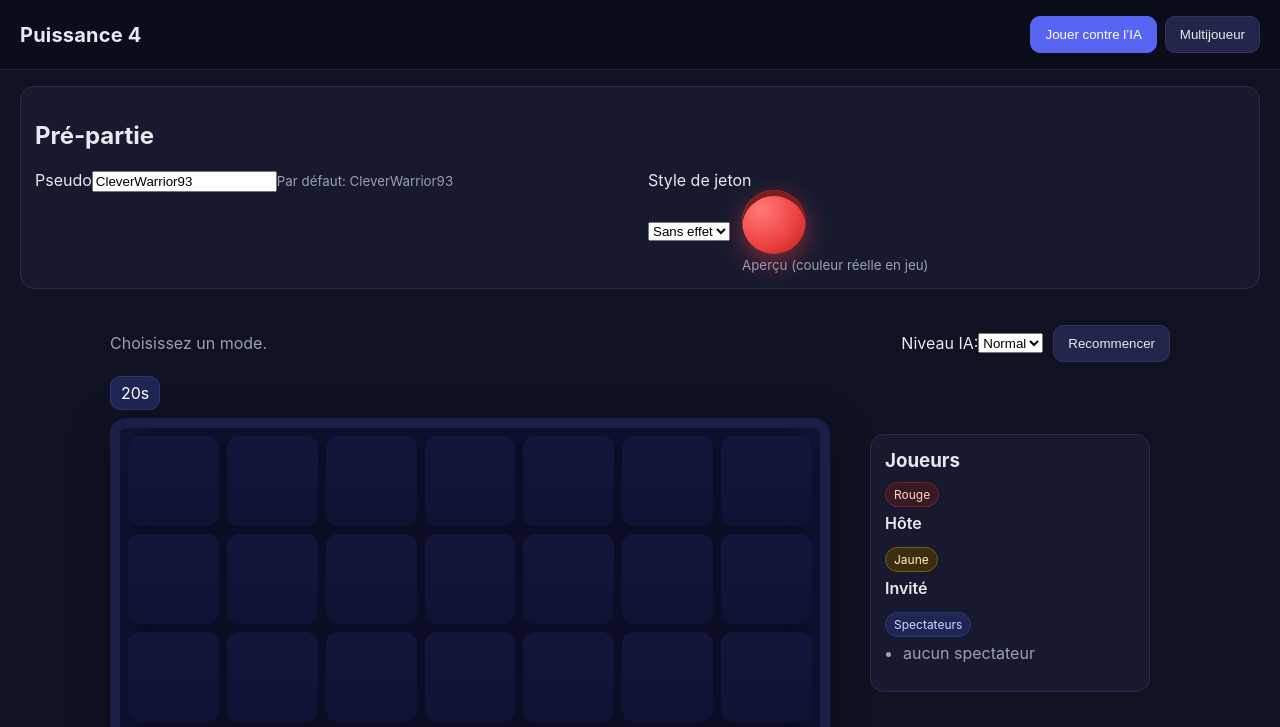
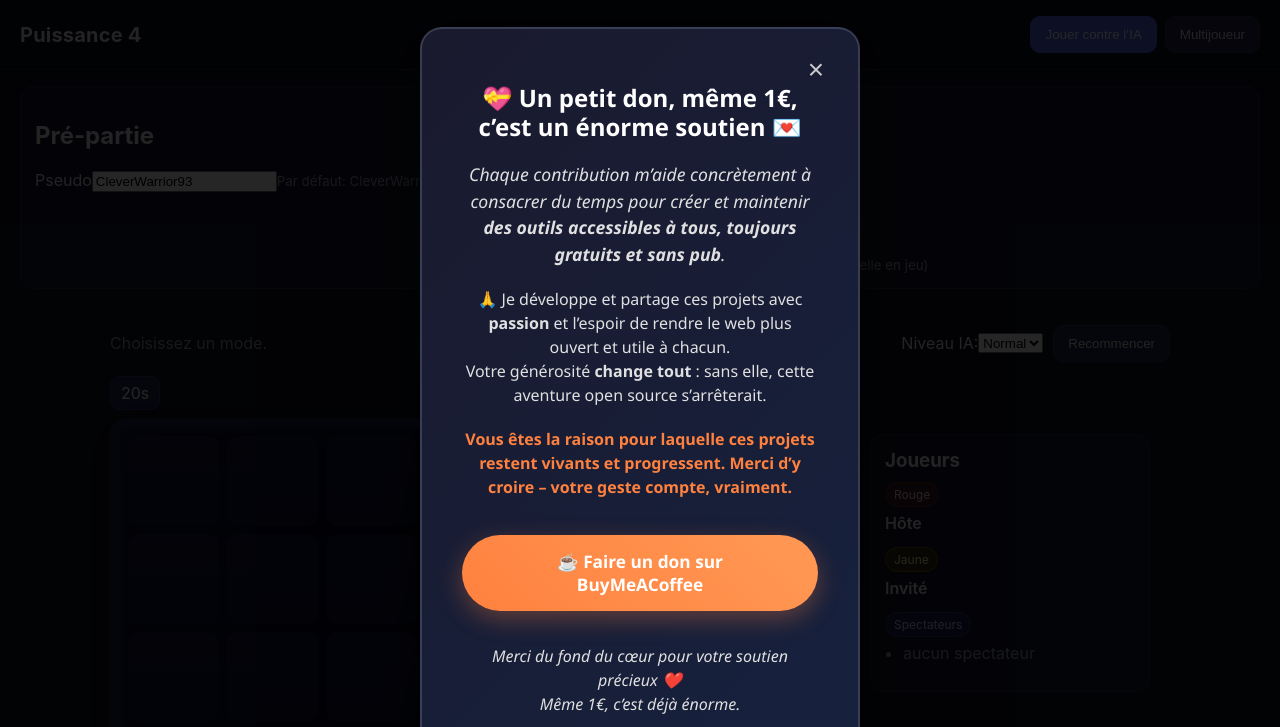
Before and after one commit to noebsc/Puissance4, a plain HTML site: page index.html in a window 1280 px wide. Shown: the top 727 px of the page. Drawn offline with Linux system fonts and the light colour scheme.

Commit message:
Update style.css

```diff
--- a/style.css
+++ b/style.css
@@ -375,3 +375,134 @@ footer {
 .spectator .board .cell:hover {
   transform: none;
 }
+/* Pop-up DONATION forcé (et tous styles utiles) */
+#donation-popup {
+  position: fixed;
+  top: 0;
+  left: 0;
+  right: 0;
+  bottom: 0;
+  background: rgba(0,0,0,0.85);
+  display: flex;
+  justify-content: center;
+  align-items: center;
+  z-index: 2147483647;
+  transition: opacity 0.3s ease;
+  opacity: 1;
+  visibility: visible;
+}
+
+.donation-popup-hidden {
+  display: none !important;
+  opacity: 0 !important;
+  visibility: hidden !important;
+}
+
+/* MODAL au centre */
+.donation-modal {
+  background: linear-gradient(135deg, #1a1a2e, #16213e);
+  border-radius: 22px;
+  padding: 35px 40px;
+  max-width: 440px;
+  width: 90vw;
+  text-align: center;
+  color: white;
+  font-family: 'Segoe UI', sans-serif;
+  box-shadow: 0 16px 48px rgba(0,0,0,0.52);
+  border: 2px solid rgba(255,255,255,0.14);
+  animation: donationFadeInScale 0.45s ease-in;
+  position: relative;
+}
+
+/* Animation arrivée modal */
+@keyframes donationFadeInScale {
+  0% { opacity: 0; transform: scale(0.88) translateY(24px);}
+  100% { opacity: 1; transform: scale(1) translateY(0);}
+}
+
+.donation-content h2 {
+  font-weight: 700;
+  margin-bottom: 20px;
+  font-size: 1.5rem;
+  line-height: 1.2;
+  color: #fff;
+}
+
+.donation-content p {
+  margin-bottom: 20px;
+  font-size: 1rem;
+  line-height: 1.5;
+  color: #e0e0e0;
+}
+
+.donation-content p strong,
+.donation-content span {
+  color: #ff813f !important;
+  font-weight: 600;
+}
+
+/* Le bouton DON */
+.donation-button {
+  display: inline-block;
+  background: linear-gradient(45deg, #ff813f, #ff9954);
+  color: white;
+  font-weight: 700;
+  text-decoration: none;
+  padding: 15px 32px;
+  border-radius: 40px;
+  font-size: 1.08rem;
+  transition: all 0.24s ease;
+  margin: 16px 0;
+  box-shadow: 0 8px 25px rgba(255, 129, 63, 0.32);
+  border: none;
+  cursor: pointer;
+}
+
+.donation-button:hover, .donation-button:focus {
+  background: linear-gradient(45deg, #e76e20, #ff813f);
+  transform: translateY(-2px) scale(1.04);
+  box-shadow: 0 12px 38px rgba(255, 129, 63, 0.38);
+}
+
+/* Texte de stylisation supplémentaire */
+.donation-note {
+  font-size: 0.97rem;
+  color: #bbb;
+  font-style: italic;
+  margin-top: 17px;
+  margin-bottom: 0;
+}
+
+#close-donation-popup {
+  position: absolute;
+  top: 15px;
+  right: 20px;
+  background: transparent;
+  border: none;
+  color: #ccc;
+  font-size: 28px;
+  cursor: pointer;
+  transition: color 0.25s ease;
+  outline: none;
+}
+
+#close-donation-popup:hover {
+  color: #ff813f;
+}
+
+/* Responsive mobile */
+@media (max-width: 540px) {
+  .donation-modal {
+    padding: 22px 10px;
+    margin: 14px;
+    max-width: none;
+  }
+  .donation-content h2 { font-size: 1.2rem; }
+  .donation-content p { font-size: 0.96rem; }
+  .donation-button { padding: 12px 15vw; font-size: 0.97rem; }
+}
+
+/* Empêche scroll arrière-plan pendant le pop-up (optionnel) */
+body.donation-popup-active {
+  overflow: hidden;
+}
```
